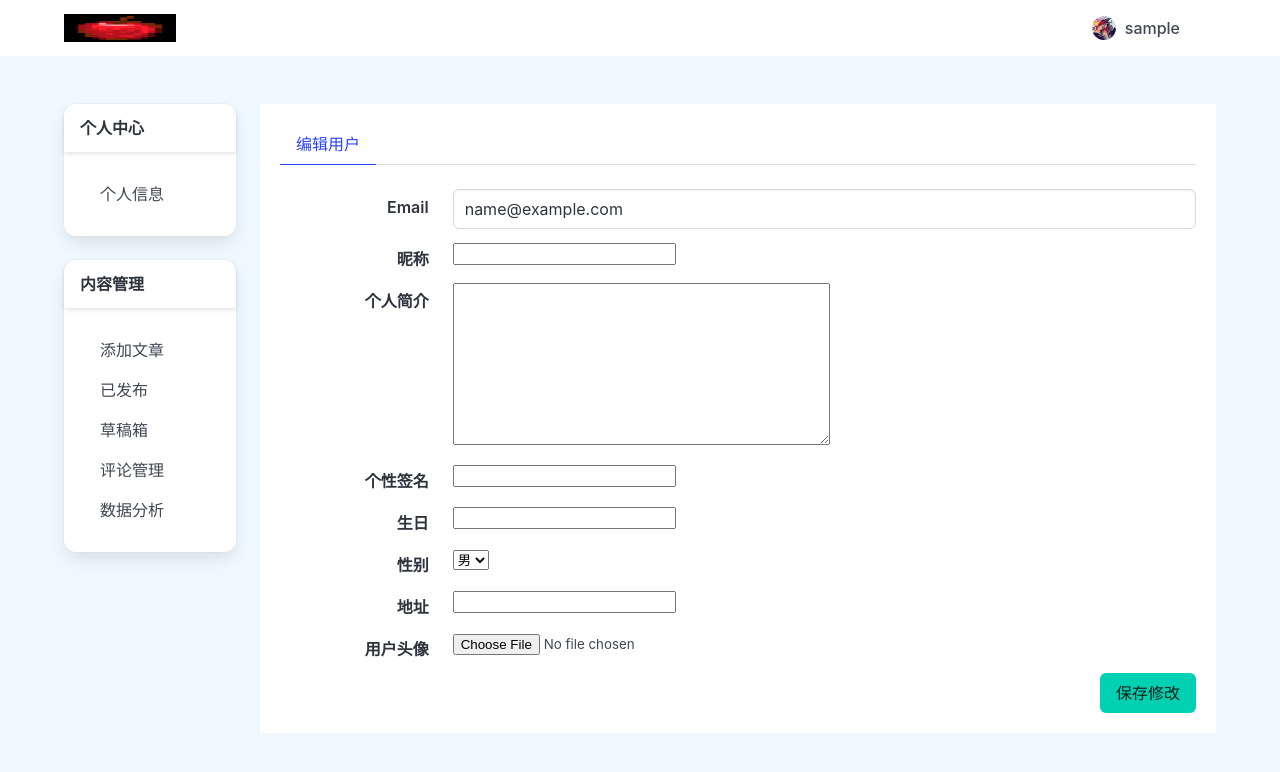
After one commit to srcres258/django-learn, a Django app: page /users/editor_users/ in a window 1280 px wide. The commit adds this page. Shown: the top 772 px of the page. Run offline with Django 5.2, Linux system fonts and the light colour scheme; the visitor is signed in with stand-in values (Sample User, id 1); data comes from the database, SQL or seed files in the repository; parts of the project's set-up code (start-up, migrations or seed data) failed here and were passed over; some libraries are stand-ins or nearby versions.

Commit message:
Chapter 7

```diff
--- a/mysite/users/forms.py
+++ b/mysite/users/forms.py
@@ -1,5 +1,8 @@
 from django import forms
 from django.contrib.auth.models import User
+
+from .models import UserProfile
+
 
 class LoginForm(forms.Form):
     username = forms.CharField(label='用户名', max_length=35, widget=forms.TextInput(attrs={
@@ -62,3 +65,17 @@ class ModifyPwdForm(forms.Form):
     password = forms.CharField(label='输入新密码', min_length=6, widget=forms.PasswordInput(attrs={
         'class': 'input', 'placeholder': '输入密码'
     }))
+
+class UserForm(forms.ModelForm):
+    email = forms.EmailField(widget=forms.EmailInput(attrs={
+        'class': 'input'
+    }))
+
+    class Meta:
+        model = User
+        fields = ('email',)
+
+class UserProfileForm(forms.ModelForm):
+    class Meta:
+        model = UserProfile
+        fields = ('nick_name', 'desc', 'gexing', 'birthday', 'gender', 'address', 'image')
--- /dev/null
+++ b/mysite/users/templates/users/editor_users.html
@@ -0,0 +1,45 @@
+<!-- 编辑用户信息页面 -->
+
+{% extends 'users/user_profile.html' %}
+
+<!-- 需要思考的：如何覆盖掉继承模板文件中原有的东西。答：用block块。 -->
+
+{% block title %}
+    <li class="is-active"><a>编辑用户</a></li>
+{% endblock %}
+
+{% block content %}
+    <form action="{% url 'users:editor_users' %}" method="post" enctype="multipart/form-data">
+        {% csrf_token %}
+        <div class="field is-horizontal">
+            <div class="field-label is-normal">
+                <label for="{{ form.email.id_for_label }}" class="label">{{ form.email.label }}</label>
+            </div>
+            <div class="field-body">
+                <div class="field">
+                    <div class="control">
+                        {{ form.email }}
+                    </div>
+                </div>
+            </div>
+        </div>
+        {% for field in user_profile_form %}
+        <div class="field is-horizontal">
+            <div class="field-label is-normal">
+                <label for="{{ field.id_for_label }}" class="label">{{ field.label }}</label>
+            </div>
+            <div class="field-body">
+                <div class="field">
+                    <div class="control">
+                        {{ field }}
+                    </div>
+                </div>
+            </div>
+        </div>
+        {% endfor %}
+        <input class=" button is-primary is-pulled-right" type="submit" value="保存修改">
+        <div class=" is-clearfix"></div>
+
+    </form>
+
+{% endblock %}
--- a/mysite/users/templates/users/user_profile.html
+++ b/mysite/users/templates/users/user_profile.html
@@ -56,7 +56,7 @@
                             <div class="dropdown-menu" id="dropdown-menu2" role="menu">
                                 <div class="dropdown-content is-shadowless">
                                     <div class="dropdown-item">
-                                        <a class="has-text-grey-dark" href="">
+                                        <a class="has-text-grey-dark" href="{% url 'users:editor_users' %}">
                                             <span class="icon is-small">
                                                 <i class="fas fa-user-cog" aria-hidden="true"></i>
                                             </span>&nbsp;&nbsp;账号设置
@@ -187,8 +187,8 @@
                                         <span class=" has-text-grey-light">昵称</span>
                                     </div>
                                     <div class="column is-narrow">
-                                        {% if user.userprofile.nike_name %}
-                                        <span class=" has-text-black-ter">{{ user.userprofile.nike_name }}</span>
+                                        {% if user.userprofile.nick_name %}
+                                        <span class=" has-text-black-ter">{{ user.userprofile.nick_name }}</span>
                                         {% else %}
                                         <span class=" has-text-black-ter">暂未设置用户昵称</span>
                                         {% endif %}
@@ -254,7 +254,7 @@
                                 </div>
                             </div>
                         </div>
-                        {% endblock  %}
+                        {% endblock %}
 
                     </div>
                 </div>
--- a/mysite/users/urls.py
+++ b/mysite/users/urls.py
@@ -11,4 +11,6 @@ urlpatterns = [
     path('forget_pwd_url/<active_code>', views.forget_pwd_url, name='forget_pwd_url'),
     path('user_profile/', views.user_profile, name='user_profile'),
     path('logout/', views.logout_view, name='logout'),
+
+    path('editor_users/', views.editor_users, name='editor_users') # 编辑用户信息
 ]
--- a/mysite/users/views.py
+++ b/mysite/users/views.py
@@ -8,7 +8,7 @@ from django.db.models import Q
 
 # Create your views here.
 
-from .forms import LoginForm, RegisterForm, ForgetPwdForm, ModifyPwdForm
+from .forms import LoginForm, RegisterForm, ForgetPwdForm, ModifyPwdForm, UserForm, UserProfileForm
 from .models import EmailVerifyRecord, UserProfile
 from utils.email_send import send_register_email
 
@@ -78,6 +78,8 @@ def register(request):
     return render(request, 'users/register.html', context)
 
 def forget_pwd(request):
+    """忘记密码视图"""
+
     if request.method == 'POST':
         form = ForgetPwdForm(request.POST)
         if form.is_valid():
@@ -94,6 +96,8 @@ def forget_pwd(request):
     return render(request, 'users/forget_pwd.html', {'form': form})
 
 def forget_pwd_url(request, active_code):
+    """修改密码视图"""
+
     if request.method == 'POST':
         form = ModifyPwdForm(request.POST)
         if form.is_valid():
@@ -114,9 +118,64 @@ def forget_pwd_url(request, active_code):
 
 @login_required(login_url='users:login')
 def user_profile(request):
+    """用户中心视图"""
+
     user = User.objects.get(username=request.user)
     return render(request, 'users/user_profile.html', {'user': user})
 
 def logout_view(request):
+    """登出视图"""
+
     logout(request)
     return redirect('users:login')
+
+def editor_users(request):
+    """编辑用户信息视图"""
+
+    # 逻辑在这里
+    user = User.objects.get(id=request.user.id) # 当前登录用户
+
+    if request.method == 'POST':
+        try:
+            # 如果UserProfile存在。
+            user_profile = user.userprofile # 如果这一块的数据不存在，会引发一个错误。
+
+            # 真正的保存逻辑在这里。
+
+            # 保存加修改的一个操作，instance默认显示他原有的数据。
+            form = UserForm(request.POST, instance=user)
+            # UserProfile和User之间是一个一对一关系，默认注册的时候是没有数据的，注册成功之后，他才会在个人中心设置信息。
+            # 第一次登录的话应该是空表单，如果设置了数据，那以后编辑的话就是修改，应该要默认显示原有的数据。
+            user_profile_form = UserProfileForm(request.POST, request.FILES, instance=user_profile)
+
+            if form.is_valid() and user_profile_form.is_valid():
+                form.save()
+                user_profile_form.save()
+
+                return redirect('users:user_profile')
+        except UserProfile.DoesNotExist: # 这里发生错误说明 UserProfile 无数据。
+            form = UserForm(request.POST, instance=user) # 填充默认数据给当前用户。
+            user_profile_form = UserProfileForm(request.POST, request.FILES) # 空表单，直接获取空表单的数据保存。
+
+            if form.is_valid() and user_profile_form.is_valid():
+                form.save()
+                # commit=False 先不保存，先把数据放在内存中，然后再重新给指定的字段赋值添加进去，提交保存新的数据。
+                new_user_profile = user_profile_form.save(commit=False)
+                new_user_profile.owner = user
+                new_user_profile.save()
+
+                return redirect('users:user_profile')
+    else:
+        try:
+            # 如果UserProfile存在。
+            user_profile = user.userprofile # 如果这一块的数据不存在，会引发一个错误。
+
+            form = UserForm(instance=user)
+            user_profile_form = UserProfileForm(instance=user_profile)
+
+
+        except UserProfile.DoesNotExist:
+            form = UserForm(instance=user)
+            user_profile_form = UserProfileForm()
+
+    return render(request, 'users/editor_users.html', locals())
```
Also changed, not shown: 1 other file.
